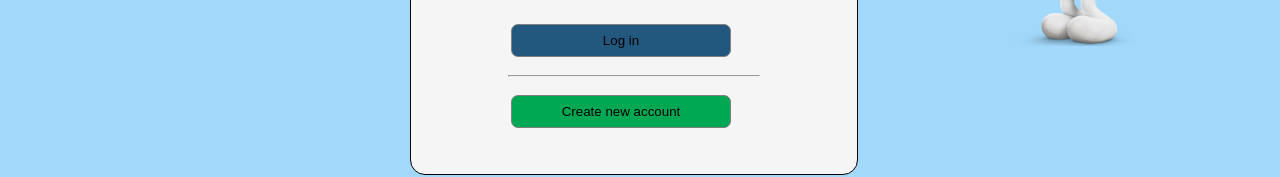
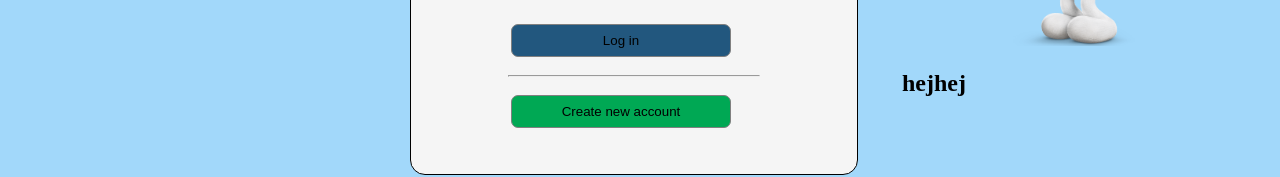
Before and after one commit to EmilHaqvinsson/fullstack-uppgift, a React (Create React App) app in the folder client/: page / in a window 1280 px wide. Shown: the part 349-526 px from the top of the page. Built offline with nearby package versions, Linux system fonts and the light colour scheme; no server answers.

Commit message:
random text
random text

```diff
--- a/client/src/view/StartView.tsx
+++ b/client/src/view/StartView.tsx
@@ -43,6 +43,7 @@ function StartView() {
             </section>
             <section>
                 <img className={css.imageSmurf} src={smurf} alt="smurf"/>
+                <h1>hejhej</h1>
             </section>
         </div>
     )
```
